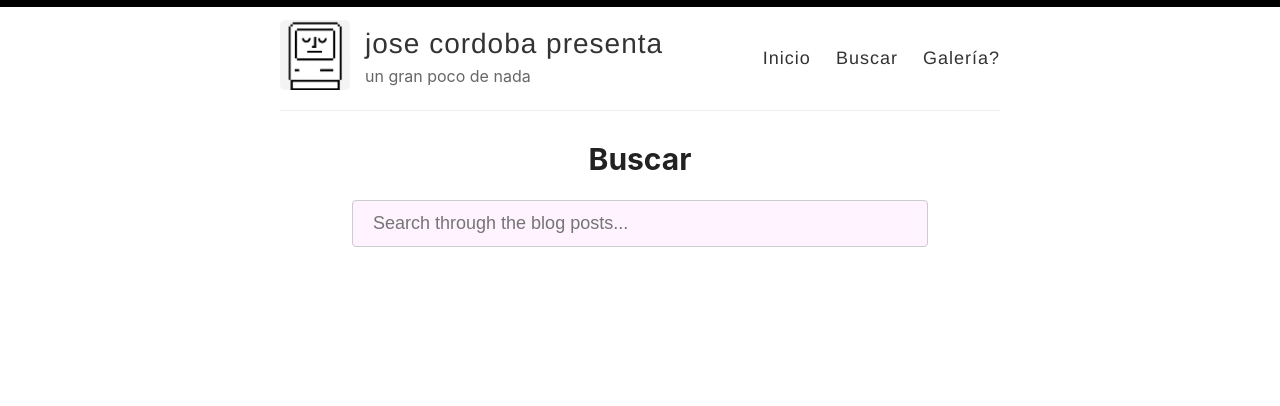
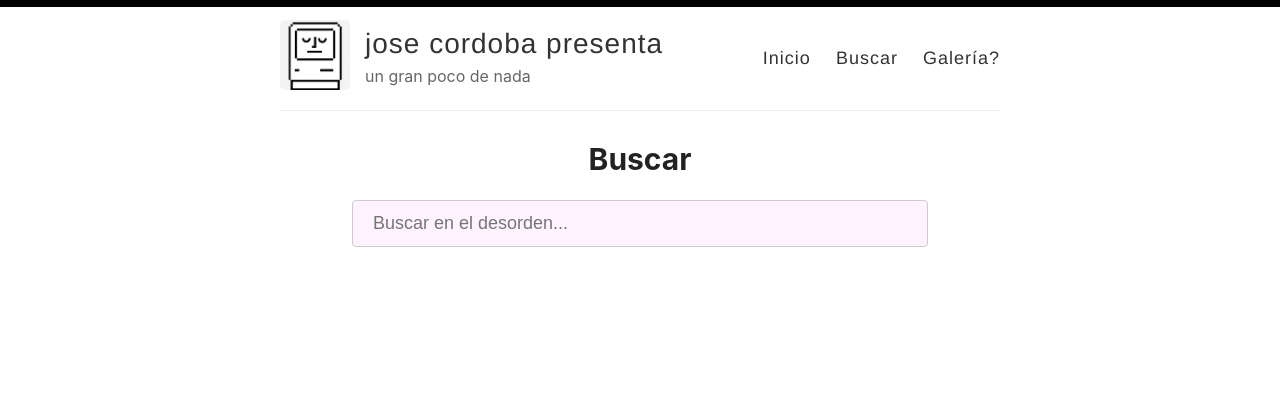
Before and after one commit to jacordobaruiz/hello, a Jekyll site: the page built from _pages/search.md, in a window 1280 px wide. Shown: the top 406 px of the page. Built offline with Jekyll 4.4.1, drawn with Linux system fonts in a browser that asks for light colours.

Commit message:
languageeee

```diff
--- a/_pages/search.md
+++ b/_pages/search.md
@@ -5,7 +5,7 @@ permalink: /search/
 ---
 
 <div id="search-container">
-    <input type="text" id="search-input" placeholder="Search through the blog posts...">
+    <input type="text" id="search-input" placeholder="Buscar en el desorden...">
     <ul id="results-container"></ul>
 </div>
 
--- a/index.html
+++ b/index.html
@@ -16,7 +16,7 @@ layout: default
         {{ post.excerpt }}
       </div>
 
-      <a href="{{ site.baseurl }}{{ post.url }}" class="read-more">Read More</a>
+      <a href="{{ site.baseurl }}{{ post.url }}" class="read-more">Ver más</a>
     </article>
   {% endfor %}
 
```
